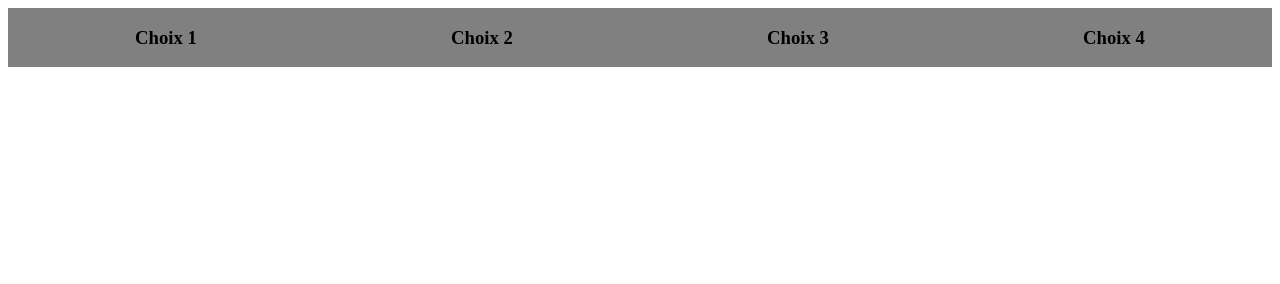
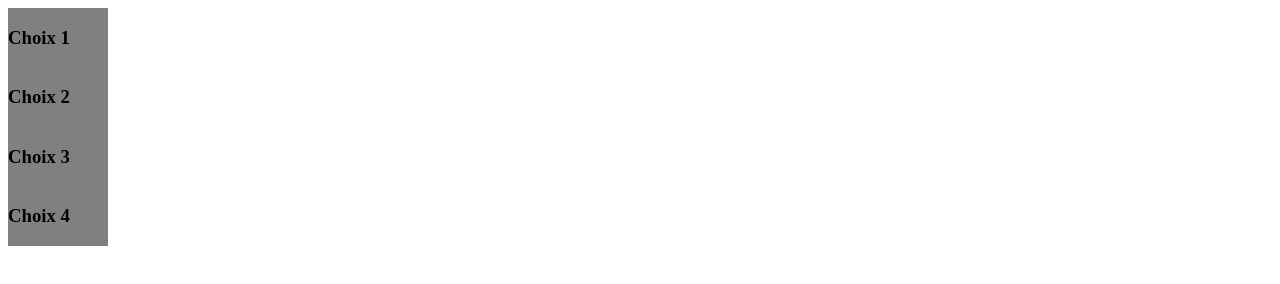
Before and after one commit to moufking/TP1_HTML-CSS, a plain HTML site: page index.html in a window 1280 px wide. Drawn offline with Linux system fonts and the light colour scheme.

Commit message:
Exo3 question 2

```diff
--- a/style.css
+++ b/style.css
@@ -1,5 +1,7 @@
 .flex-menu {
 	display: flex;
 	background-color:grey;
+	flex-direction: column;
+	width: 100px;
 	justify-content: space-around;
 }
```
